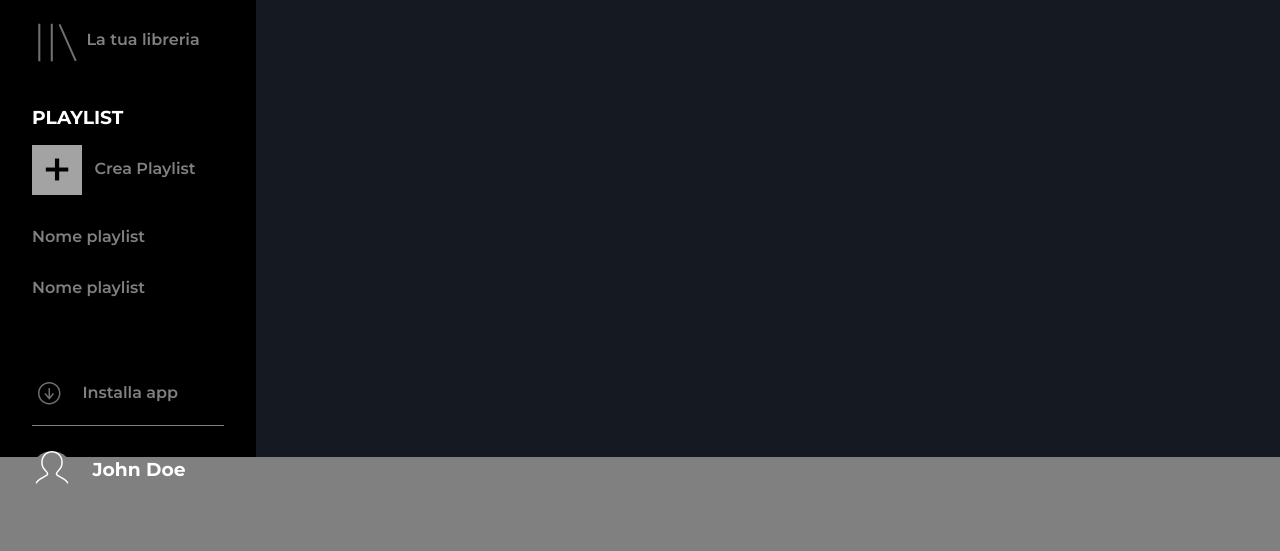
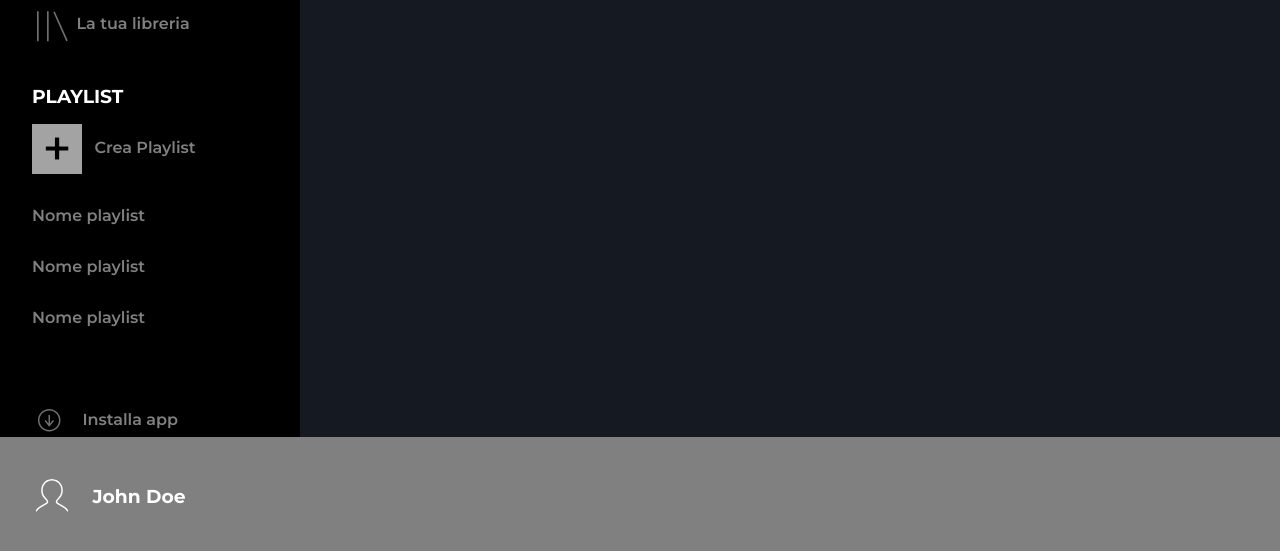
Before and after one commit to federicofrasca796/html-css-spotifyweb, a plain HTML site: page index.html in a window 1280 px wide. Shown: the part 243-794 px from the top of the page. Drawn offline with Linux system fonts and the light colour scheme.

Commit message:
minor adjustments in blocks layout

```diff
--- a/css/style.css
+++ b/css/style.css
@@ -59,7 +59,7 @@ body{
     overflow: hidden;
 }
 main{
-    height: calc(100% - 100px);
+    height: calc(100% - 120px);
 }
 h3{
     text-transform: uppercase;
@@ -81,7 +81,7 @@ aside.flex{
     justify-content: space-between;
 }
 main > aside{
-    width: 20vw;
+    width: 300px;
     background-color: black;
     padding: 1rem 0;
     color: #808080;
@@ -98,7 +98,7 @@ aside>nav img[src$=".svg"]:not(.current_selection>*,.logo),
 
 
 .home_controls img{
-    width: 50px;
+    width: 40px;
     vertical-align: middle;
 }
 .home_controls li{
@@ -128,7 +128,7 @@ aside .current_selection{
     margin: 2rem 0;
 }
 .playlist > ul{
-    max-height: calc(100vh - 83vh);
+    max-height: calc(100vh - 77vh);
     min-height: calc(100vh - 95vh);
     overflow-y: auto;
 }
@@ -163,8 +163,9 @@ aside .current_selection{
 
 /* MAIN CONTENT */
 #main_content{
-    width:80vw;
+    width: calc(100vw - 300px);
     background-color: #141922;
+    overflow-y: auto;
 }
 .upgrade{
     background-color: rgba(0, 0, 0, 0.5);
@@ -190,7 +191,7 @@ aside .current_selection{
 /* #region ***********FOOTER*********** */
 #site_footer{
     background-color: gray;
-    height: 100px;
+    height: 120px;
 }
 
 /* #endregion
```
